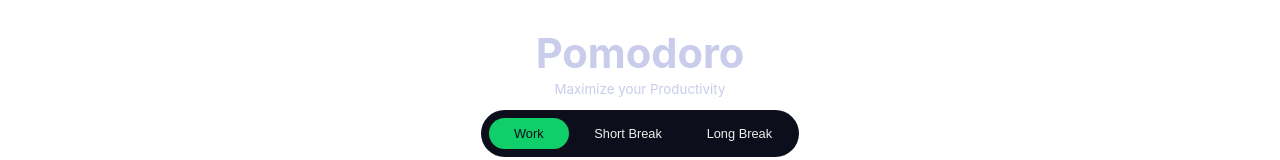
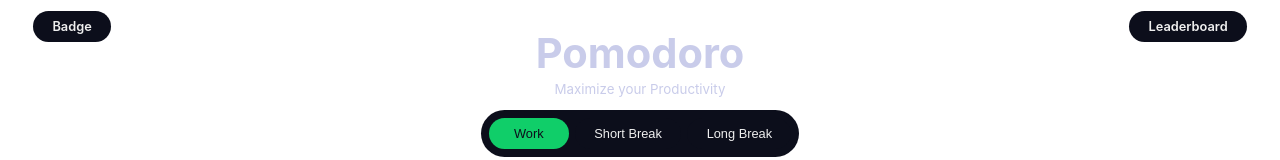
Before and after one commit to DevvObiero/POMODORO, a React (Vite) app: page / in a window 1280 px wide. Shown: the top 160 px of the page. Built offline with nearby package versions, Linux system fonts and the light colour scheme.

Commit message:
added sounds

```diff
--- a/index.html
+++ b/index.html
@@ -9,6 +9,21 @@
 </head>
 
 <body>
+
+  <div class="header">
+    <div class="left">
+      <ul>
+        <li><a href="#">Badge</a></li>
+      </ul>
+    </div>
+    <div class="right">
+      <ul>
+        <li><a href="#">Leaderboard</a></li>
+      </ul>
+    </div>
+  </div>
+
+
   <div id="root"></div>
   <script type="module" src="/src/main.jsx"></script>
 </body>
--- a/src/context/SettingsContext.jsx
+++ b/src/context/SettingsContext.jsx
@@ -117,4 +117,7 @@ function SettingsContextProvider(props) {
   );
 }
 
+
+
+
 export default SettingsContextProvider;
--- a/src/index.css
+++ b/src/index.css
@@ -33,6 +33,7 @@ code {
   display: flex;
   flex-direction: column;
   align-items: center;
+  margin-top:-50px ;
   justify-content: center;
   min-height: 100vh;
   background: rgb(255, 255, 255);
@@ -198,3 +199,38 @@ button:hover {
   outline: none;
   background-color: #2A2C4F;
 }
+
+.header {
+  display: flex;
+  justify-content: space-between;
+  align-items: center;
+  padding: 15px 30px;
+  border-radius: 8px;
+  box-shadow: 0 2px 6px rgba(0, 0, 0, 0.1);
+}
+
+.header ul {
+  list-style: none;
+  margin: 0;
+  padding: 0;
+}
+
+.header a {
+  text-decoration: none;
+  font-weight: 600;
+  color: #333;
+  transition: color 0.3s;
+    color: #efefef;
+  font-size: 0.8rem;
+  padding: 0.5rem 1.2rem;
+  border: none;
+  border-radius: 3rem;
+  margin: 0.2rem;
+  background: #0C0E1B;
+  min-width: 80px;
+  cursor: pointer;
+}
+
+.header a:hover {
+  color:    #10ce69;
+}
```
Also changed, not shown: 1 other file (tests, documents, lock files or other folders).
